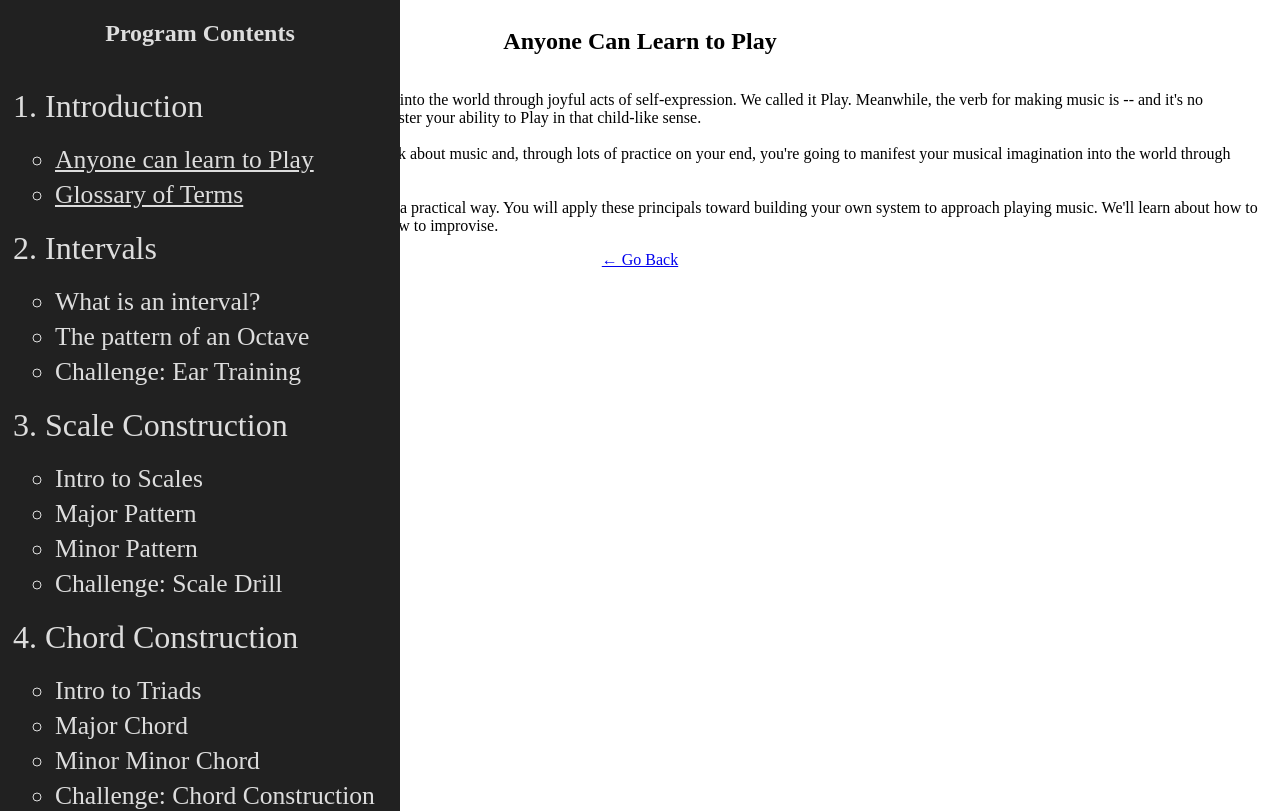
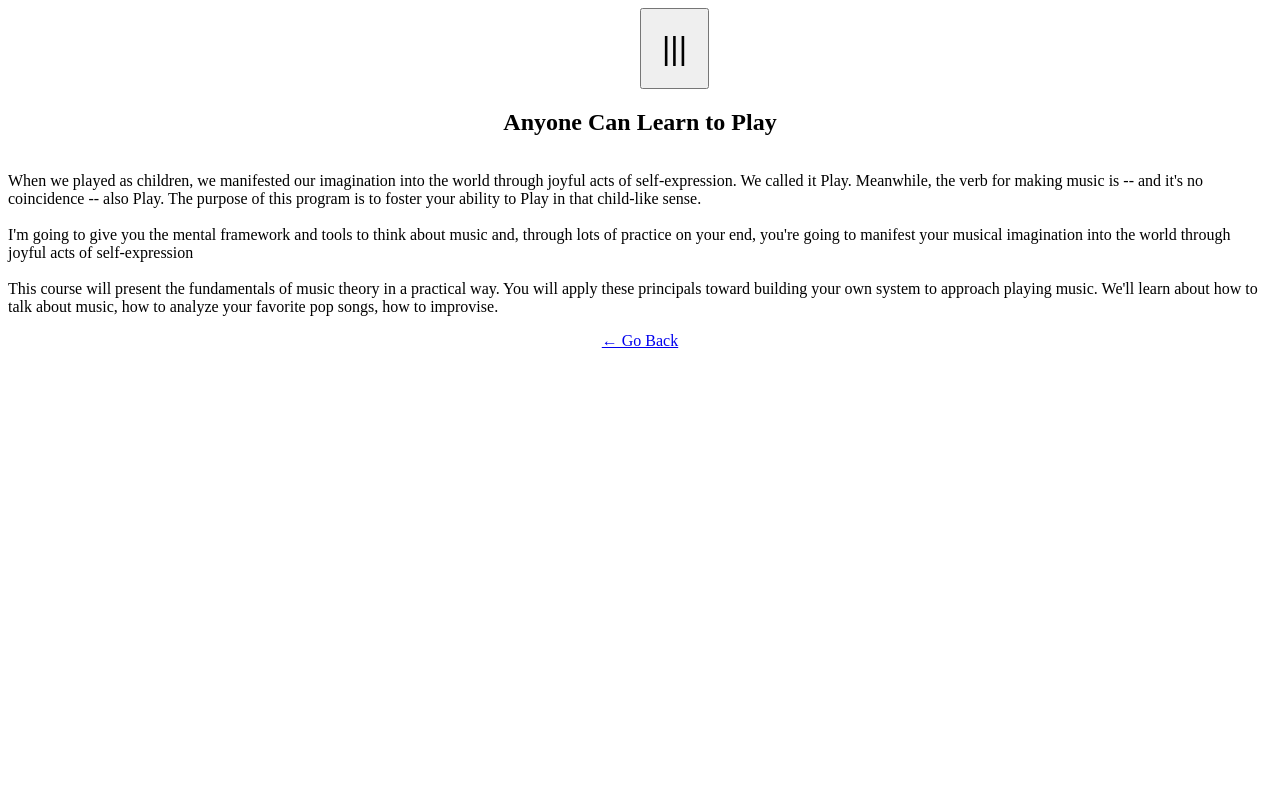
Before and after one commit to ddectis/circles-p5, a Next.js app: page /lessons/01-introduction/AnyoneCanPlay in a window 1280 px wide. Shown: the top 811 px of the page. Built offline with nearby package versions, Linux system fonts and the light colour scheme.

Commit message:
getting the layout in place, finally!

```diff
--- a/components/layout.js
+++ b/components/layout.js
@@ -1,37 +1,45 @@
 
 import Link from 'next/link';
 import styles from '../styles/lesson-contents.module.css';
-import React, { useEffect } from 'react';
+import React, { useEffect, useState } from 'react';
 import { useRouter } from 'next/router';
 import LessonContents from '../components/lesson-contents'
+import SidebarButon from './sidebar-button';
+
 
 export default function Layout(props) {
 
     const router = useRouter();
+    const [isSideBarOpen, setIsSidebarOpen] = useState(false);
 
     useEffect(()=>{
-        console.log("ye");
+        console.log("ReRendering Sidebar");
         const sidebar = document.getElementById("sidebar");
         const isHiddenClass = styles.isHidden;
         sidebar.classList.toggle(isHiddenClass)
-    },[props.isOpen])
+    },[isSideBarOpen])
 
-    const handleClick = (e) => {
-        e.preventDefault();
-        console.log("click");
-        console.log(e);
-        router.push(e.target.href, { replace: true });
-    }
+    const toggleSidebar = () =>{
+        console.log("sidebar toggle click");
+        setIsSidebarOpen(!isSideBarOpen);
+        const sidebar = document.getElementById("sidebar");
+        sidebar.classList.toggle("is-hidden")
 
+      }
 
     //voice leading challenge Improve these selections of chord voicing with Voice Leading
 
     return (
         <div>
             <div>
-                <LessonContents/>
+                <LessonContents
+                    toggleSidebar={toggleSidebar}
+                />
             </div>
             <div>
+                <SidebarButon
+                    toggleSidebar={toggleSidebar}
+                />
                 {props.children}
             </div>
         </div>
--- a/components/lesson-contents.js
+++ b/components/lesson-contents.js
@@ -8,18 +8,13 @@ export default function LessonContents(props) {
 
     const router = useRouter();
 
-    useEffect(()=>{
-        console.log("ye");
-        const sidebar = document.getElementById("sidebar");
-        const isHiddenClass = styles.isHidden;
-        sidebar.classList.toggle(isHiddenClass)
-    },[props.isOpen])
-
     const handleClick = (e) => {
         e.preventDefault();
-        console.log("click");
+        console.log("lesson click on sidebar");
         console.log(e);
-        router.push(e.target.href, { replace: true });
+        props.toggleSidebar();
+        router.push(e.target.href, { replace: false });
+
     }
 
 
@@ -33,7 +28,7 @@ export default function LessonContents(props) {
                 <li>Introduction</li>
                 <ul>
                     <li><Link href="/lessons/01-introduction/AnyoneCanPlay" onClick={handleClick}>Anyone can learn to Play</Link></li>
-                    <li><Link href="/lessons/01-introduction/Glossary">Glossary of Terms</Link></li>
+                    <li><Link href="/lessons/01-introduction/Glossary" onClick={handleClick}>Glossary of Terms</Link></li>
                 </ul>
                 <li>Intervals</li>
                 <ul>
--- /dev/null
+++ b/components/sidebar-button.js
@@ -0,0 +1,8 @@
+import styles from '../styles/SidebarButton.module.css';
+
+
+export default function SidebarButon(props){
+    return (
+        <button className={styles.toggleSidebarButton} onClick={props.toggleSidebar}>|||</button>
+    )
+}
--- /dev/null
+++ b/styles/SidebarButton.module.css
@@ -0,0 +1,6 @@
+.toggleSidebarButton{
+    font-size: 2em;
+    padding: 20px;
+    position: relative;
+    left: 50%;
+  }
--- a/styles/lesson-contents.module.css
+++ b/styles/lesson-contents.module.css
@@ -1,3 +1,5 @@
+
+
 .contents{
     background: #212121;
     color: #dddddd;
@@ -8,7 +10,19 @@
     position: absolute;
     left: 0%;
     top: 0%;
-    transition: left 0.3s ease-in-out
+    transition: left 0.3s ease-in-out;
+    font-family:
+    -apple-system,
+    BlinkMacSystemFont,
+    Segoe UI,
+    Roboto,
+    Oxygen,
+    Ubuntu,
+    Cantarell,
+    Fira Sans,
+    Droid Sans,
+    Helvetica Neue,
+    sans-serif;
 }
 
 .isHidden{
```
Also changed, not shown: pages/index.js (+5 -16 lines).
